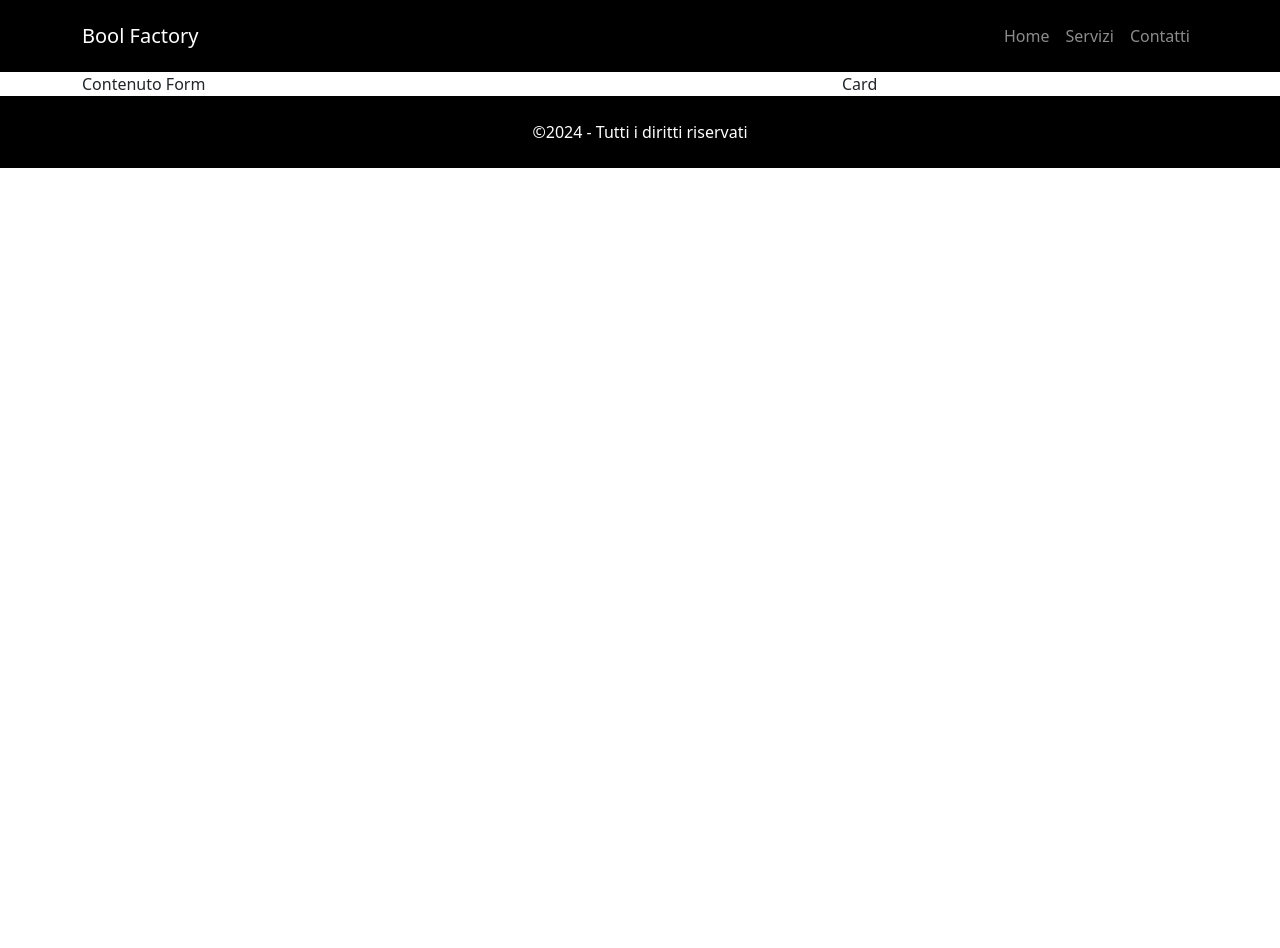
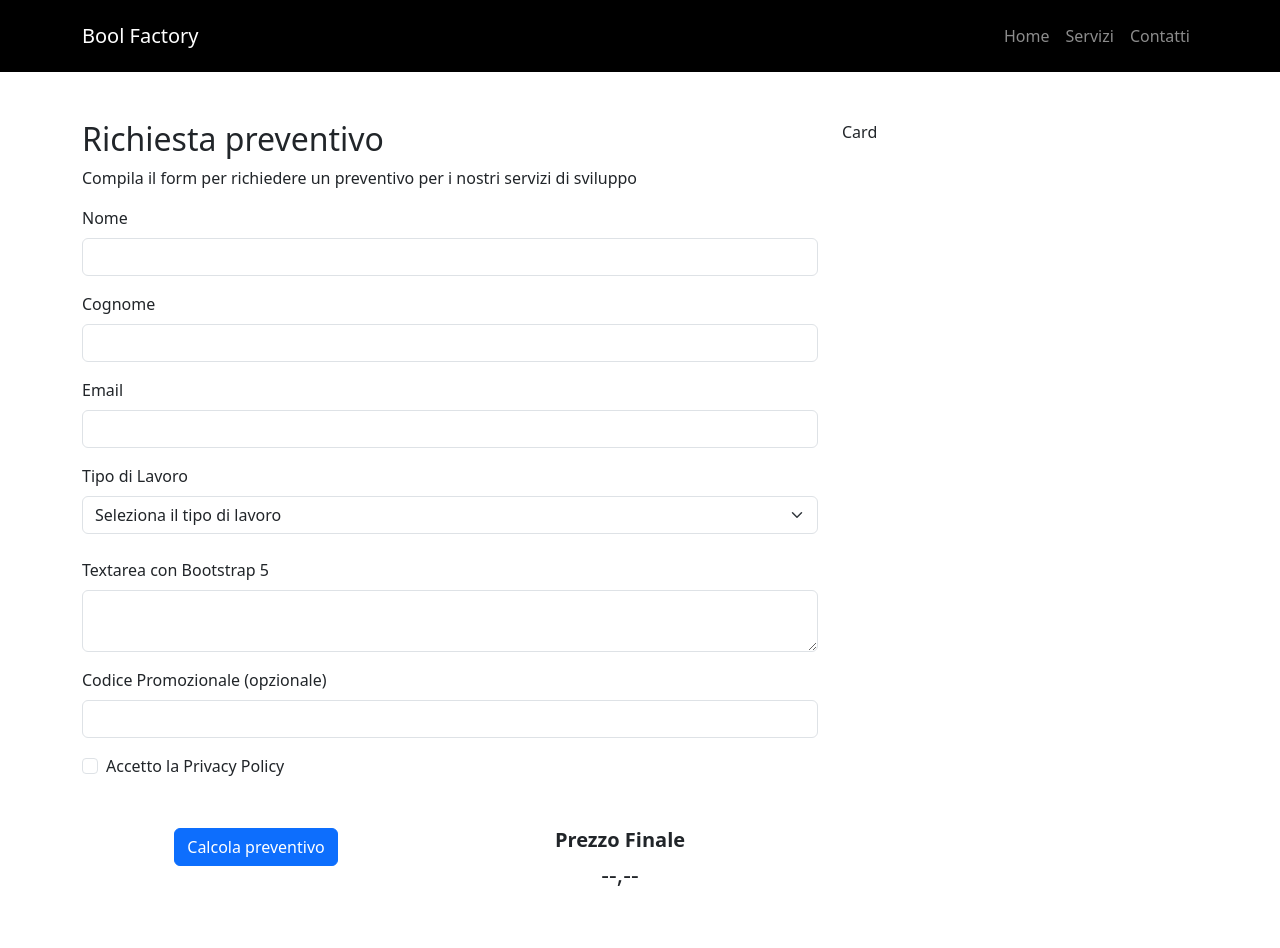
Before and after one commit to francescoturco/boostrap-preventivo, a plain HTML site: page index.html in a window 1280 px wide. Shown: the top 948 px of the page. Before the commit the page ends 800 px from the top, so only its background shows below. Drawn offline with nearby package versions, Linux system fonts and the light colour scheme.

Commit message:
form-element

```diff
--- a/index.html
+++ b/index.html
@@ -32,14 +32,61 @@
             </nav>
         </header>
             <section>
-                <div class="container">
+                <div class="container py-5">
                     <div class="row">
-                        <div class="col-8">
+                        <div class="col-lg-8">
                             <div>
-                                Contenuto Form
+                                <h2>Richiesta preventivo</h2>
+                                <p>Compila il form per richiedere un preventivo per i nostri servizi di sviluppo</p>
                             </div>
+                            <form id="form-preventivo" class="row g-3">
+                                <div class="col-12">
+                                    <label for="nome" class="form-label">Nome</label> <!--Label è l'etichetta-->
+                                    <input id="nome" type="text" class="form-control"> <!--Dove inseriamo i dati del form-->
+                                </div>
+                                <div class="col-12">
+                                    <label for="cognome" class="form-label">Cognome</label>
+                                    <input id="cognome" type="text" class="form-control">
+                                </div>
+                                <div class="col-12">
+                                    <label for="email" class="form-label">Email</label>
+                                    <input id="email" type="email" class="form-control">
+                                </div>
+                                <div class="col-12">
+                                    <label for="tipoLavoro" class="form-label">Tipo di Lavoro</label>
+                                    <select class="form-select" id="mansioni" name="mansioni" required>
+                                        <option value="" selected disabled>Seleziona il tipo di lavoro</option>
+                                        <option value="backend">Backend Development</option>
+                                        <option value="frontend">Frontend Development</option>
+                                        <option value="analysis">Project Analysis</option>
+                                    </select>
+                                </div>
+                                <div class="col-12">
+                                    <label class="my-2" for="floatingTextarea">Textarea con Bootstrap 5</label>
+                                    <textarea type="text" id="floatingTextarea" class="form-control"></textarea>
+                                </div>
+                                <div class="col-12">
+                                    <label for="promo" class="form-label">Codice Promozionale (opzionale)</label>
+                                    <input type="text" id="promo" name="promo" class="form-control">
+                                </div>
+                                <div class="col-12">
+                                    <div class="form-check">
+                                    <input class="form-check-input" type="checkbox" id="gridCheck" required>
+                                    <label class="form-check-label" for="gridCheck">Accetto la Privacy Policy</label>
+                                    </div>
+                                </div>
+                                <div class="row py-5">
+                                    <div class="col-12 col-md-6 text-center mb-3">
+                                        <button type="submit" class="btn btn-primary">Calcola preventivo</button>
+                                    </div>
+                                    <div class="col-12 col-md-6 text-center">
+                                        <h5 class="fw-bold">Prezzo Finale</h5>
+                                        <h4 id="prezzoFinale" name="prezzoFinale">--,--</h4>
+                                    </div>
+                                </div>
+                            </form>
                         </div>
-                        <div class="col-4">
+                        <div class="col-lg-4">
                             Card
                         </div>
                     </div>
```
